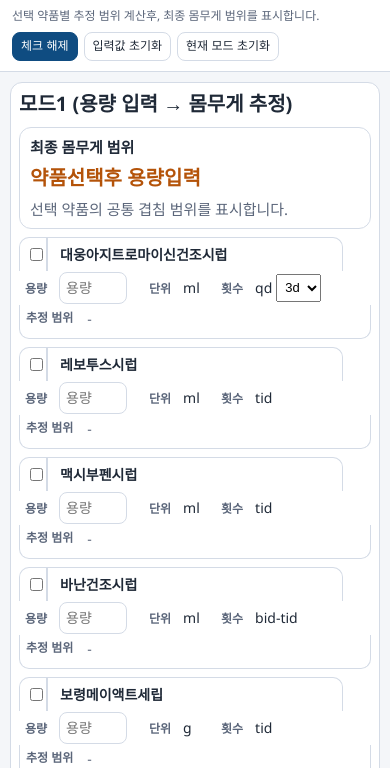
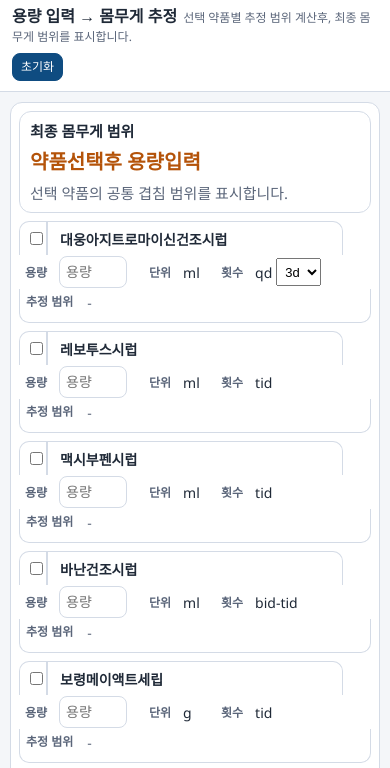
Before and after one commit to m2406133-tech/pediatric-dose-tool, a plain HTML site: page index.html in a window 390 px wide. Shown: the part 38-806 px from the top of the page. Drawn offline with Linux system fonts and the light colour scheme.

Commit message:
상단 UI 정리: 초기화 버튼 통합, 모드 제목을 탭 옆으로 이동
- 체크 해제/입력값 초기화/현재 모드 초기화 3개 버튼을 "초기화" 1개로 통합
  (3개 모드 전체의 입력값과 약품 선택을 한 번에 비움)
- 기존 체크 해제가 mode3 선택을 초기화하지 않던 문제 해결
- 각 모드 패널의 h2 제목 제거, 탭 옆 안내 영역으로 이동
- 안내 영역을 제목(20px)과 설명(13px) 두 span으로 분리, 모바일에서 제목 16px
- 모드2 설명 문구에서 "함께" 삭제

Co-Authored-By: Claude Opus 5 <noreply@anthropic.com>

```diff
--- a/index.html
+++ b/index.html
@@ -75,6 +75,13 @@ button.primary:hover{filter:brightness(.95)}
   overflow:hidden;
   text-overflow:ellipsis;
   min-width:0;
+}
+.mode-title{
+  font-size:20px;
+  line-height:1.3;
+  font-weight:700;
+  color:var(--text);
+  margin-right:8px;
 }
 
 .mode{display:none}
@@ -685,6 +692,10 @@ input[type="checkbox"]{
     margin-left:0;
     font-size:12px;
     white-space:normal;
+  }
+  .mode-title{
+    font-size:16px;
+    margin-right:6px;
   }
   .wrap{
     padding:10px 10px 16px;
@@ -1221,19 +1232,16 @@ input[type="checkbox"]{
           <button class="tab" data-mode="mode2" title="몸무게/나이 기준 약 용량 계산">모드2</button>
           <button class="tab" data-mode="mode3" title="처방 입력값 감사">모드3</button>
         </div>
-        <div id="modeHelp" class="mode-help"></div>
+        <div id="modeHelp" class="mode-help"><span id="modeTitle" class="mode-title"></span><span id="modeDesc"></span></div>
       </div>
     </div>
     <div class="actions">
-      <button id="btn-reset-checks" class="primary">체크 해제</button>
-      <button id="btn-reset-inputs">입력값 초기화</button>
-      <button id="btn-reset-mode">현재 모드 초기화</button>
+      <button id="btn-reset-all" class="primary" title="모든 모드의 입력값과 약품 선택을 지웁니다">초기화</button>
     </div>
   </header>
 
   <main class="wrap">
     <section id="mode1" class="mode active panel">
-      <h2>모드1 (용량 입력 → 몸무게 추정)</h2>
       <div class="mode1-grid">
         <div>
           <table class="dense" id="mode1Table">
@@ -1263,7 +1271,6 @@ input[type="checkbox"]{
     </section>
 
     <section id="mode2" class="mode panel">
-      <h2>모드2 (몸무게/나이 입력 → 용량 계산)</h2>
       <div id="mode2StickyInput" class="sticky-input-area">
         <div class="inline-row merged-top-row">
           <div class="field mode2-input-box mode2-input-weight mode2-fixed120">
@@ -1305,7 +1312,6 @@ input[type="checkbox"]{
     </section>
 
     <section id="mode3" class="mode panel">
-      <h2>모드3 (처방 입력 → 감사)</h2>
       <div id="mode3StickyInput" class="sticky-input-area">
         <div class="inline-row merged-top-row">
           <div class="field mode2-input-box mode2-input-weight mode2-fixed120">
@@ -1355,7 +1361,7 @@ input[type="checkbox"]{
 
   <footer class="app-footer">
     <div>본 도구는 내부 검토 보조용이며 최종 전문적 판단은 약사에게 있습니다.</div>
-    <div class="build-meta">만든이: 나현진 약사 | 만든 날짜: 2026-07-30</div>
+    <div class="build-meta">만든이: 나현진 약사 | 만든 날짜: 2026-07-31</div>
   </footer>
 
   <script>
@@ -1694,22 +1700,11 @@ function init() {
 }
 
 function bindTopControls() {
-  document.getElementById("btn-reset-checks").addEventListener("click", () => {
-    state.selected.mode1.clear();
-    state.selected.mode2.clear();
-    renderAllModeTables();
-    renderMode();
-  });
-
-  document.getElementById("btn-reset-inputs").addEventListener("click", () => {
-    clearModeInputs(state.activeMode);
-    renderAllModeTables();
-    renderMode();
-  });
-
-  document.getElementById("btn-reset-mode").addEventListener("click", () => {
-    clearModeInputs(state.activeMode);
-    state.selected[state.activeMode].clear();
+  document.getElementById("btn-reset-all").addEventListener("click", () => {
+    ["mode1", "mode2", "mode3"].forEach(mode => {
+      clearModeInputs(mode);
+      state.selected[mode].clear();
+    });
     renderAllModeTables();
     renderMode();
   });
@@ -1748,11 +1743,13 @@ function renderMode() {
   document.querySelectorAll(".mode").forEach(sec => sec.classList.toggle("active", sec.id === state.activeMode));
 
   const help = {
-    mode1: "선택 약품별 추정 범위 계산후, 최종 몸무게 범위를 표시합니다.",
-    mode2: "몸무게 기준 약품과 나이 기준 약품을 한 화면에서 함께 계산합니다.",
-    mode3: "입력된 처방 용량과 횟수를 몸무게/나이 기준으로 감사합니다."
+    mode1: ["용량 입력 → 몸무게 추정", "선택 약품별 추정 범위 계산후, 최종 몸무게 범위를 표시합니다."],
+    mode2: ["몸무게/나이 입력 → 용량 계산", "몸무게 기준 약품과 나이 기준 약품을 한 화면에서 계산합니다."],
+    mode3: ["처방 입력 → 감사", "입력된 처방 용량과 횟수를 몸무게/나이 기준으로 감사합니다."]
   };
-  document.getElementById("modeHelp").textContent = help[state.activeMode];
+  const [helpTitle, helpDesc] = help[state.activeMode];
+  document.getElementById("modeTitle").textContent = helpTitle;
+  document.getElementById("modeDesc").textContent = helpDesc;
 
   const mode2Weight = document.getElementById("mode2Weight");
   if (mode2Weight) mode2Weight.value = state.mode2Weight;
--- a/styles.css
+++ b/styles.css
@@ -68,6 +68,13 @@ button.primary:hover{filter:brightness(.95)}
   overflow:hidden;
   text-overflow:ellipsis;
   min-width:0;
+}
+.mode-title{
+  font-size:20px;
+  line-height:1.3;
+  font-weight:700;
+  color:var(--text);
+  margin-right:8px;
 }
 
 .mode{display:none}
@@ -679,6 +686,10 @@ input[type="checkbox"]{
     font-size:12px;
     white-space:normal;
   }
+  .mode-title{
+    font-size:16px;
+    margin-right:6px;
+  }
   .wrap{
     padding:10px 10px 16px;
   }
```
Also changed, not shown: app.js (+11 -20 lines), src/index.template.html (+2 -7 lines).
